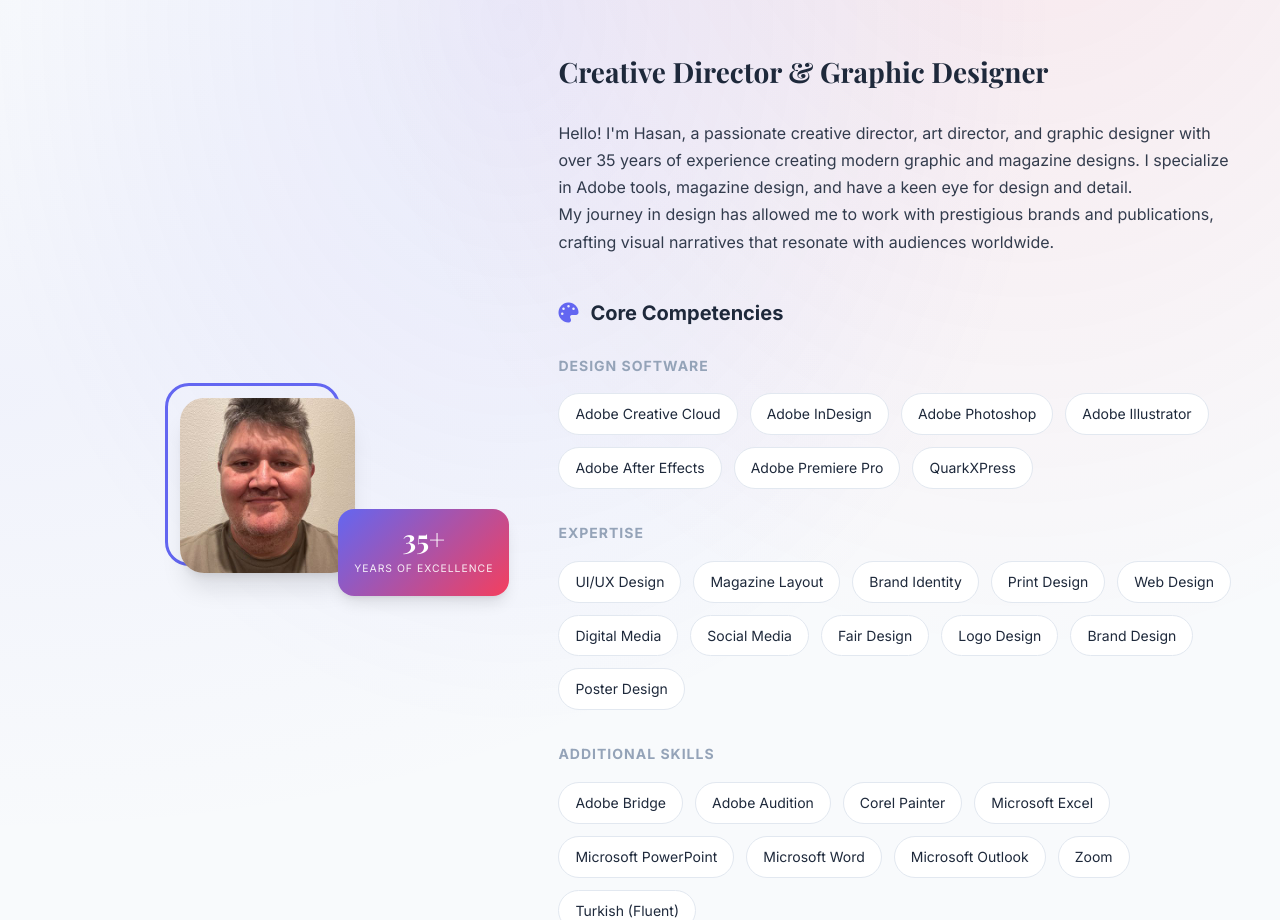
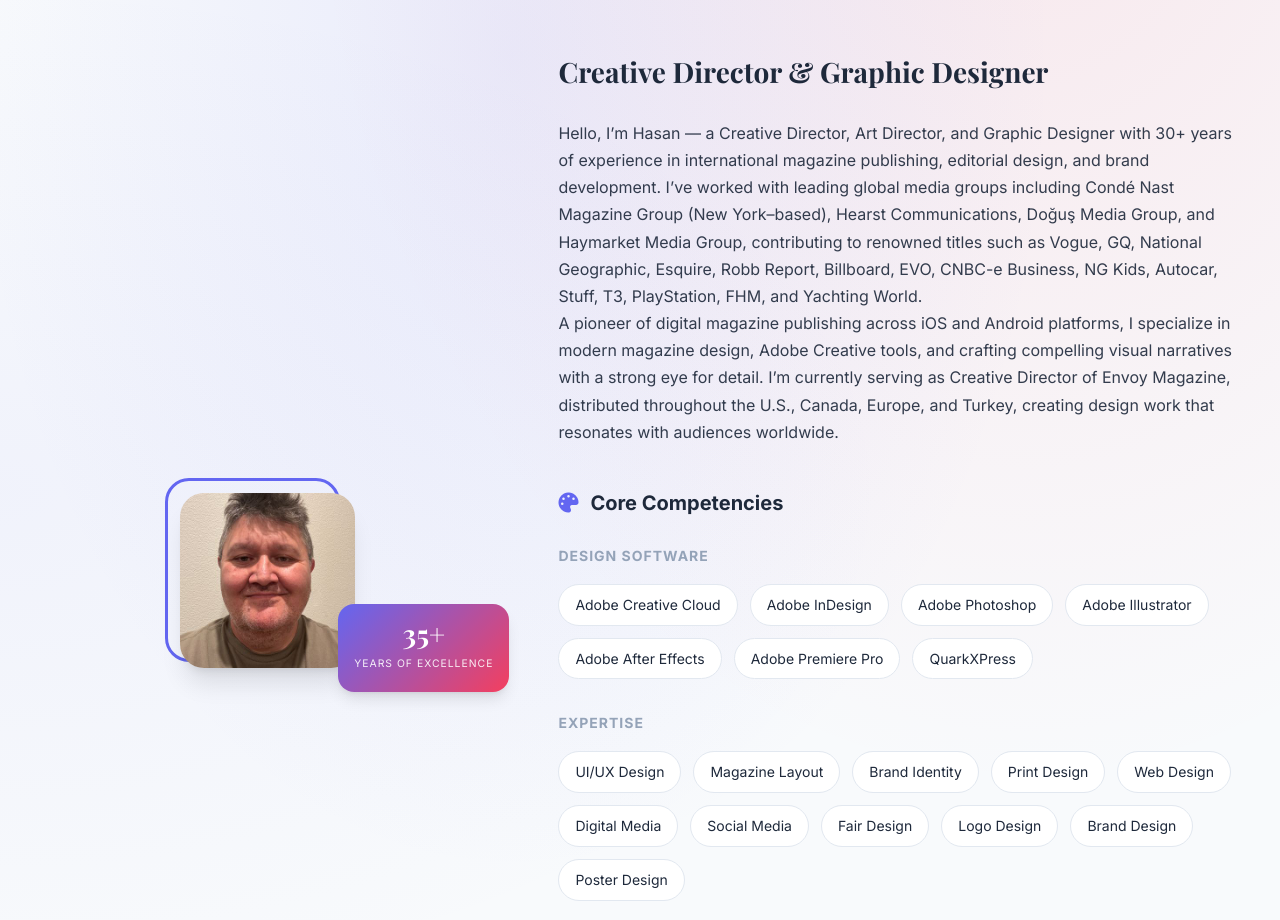
Before and after one commit to e8013585/hasan-portfolio, a plain HTML site: page index.html in a window 1280 px wide. Shown: the part 1200-2120 px from the top of the page. Drawn offline with nearby package versions, Linux system fonts and the light colour scheme; animation ran at ten frames a second.

Commit message:
Update about me section description

```diff
--- a/index.html
+++ b/index.html
@@ -151,8 +151,8 @@
             <div class="about-content">
                 <div class="about-intro">
                     <h3>Creative Director & Graphic Designer</h3>
-                    <p>Hello! I'm Hasan, a passionate creative director, art director, and graphic designer with over 35 years of experience creating modern graphic and magazine designs. I specialize in Adobe tools, magazine design, and have a keen eye for design and detail.</p>
-                    <p>My journey in design has allowed me to work with prestigious brands and publications, crafting visual narratives that resonate with audiences worldwide.</p>
+                    <p>Hello, I’m Hasan — a Creative Director, Art Director, and Graphic Designer with 30+ years of experience in international magazine publishing, editorial design, and brand development. I’ve worked with leading global media groups including Condé Nast Magazine Group (New York–based), Hearst Communications, Doğuş Media Group, and Haymarket Media Group, contributing to renowned titles such as Vogue, GQ, National Geographic, Esquire, Robb Report, Billboard, EVO, CNBC-e Business, NG Kids, Autocar, Stuff, T3, PlayStation, FHM, and Yachting World.</p>
+                    <p>A pioneer of digital magazine publishing across iOS and Android platforms, I specialize in modern magazine design, Adobe Creative tools, and crafting compelling visual narratives with a strong eye for detail. I’m currently serving as Creative Director of Envoy Magazine, distributed throughout the U.S., Canada, Europe, and Turkey, creating design work that resonates with audiences worldwide.</p>
                 </div>
 
                 <div class="skills-section">
```
